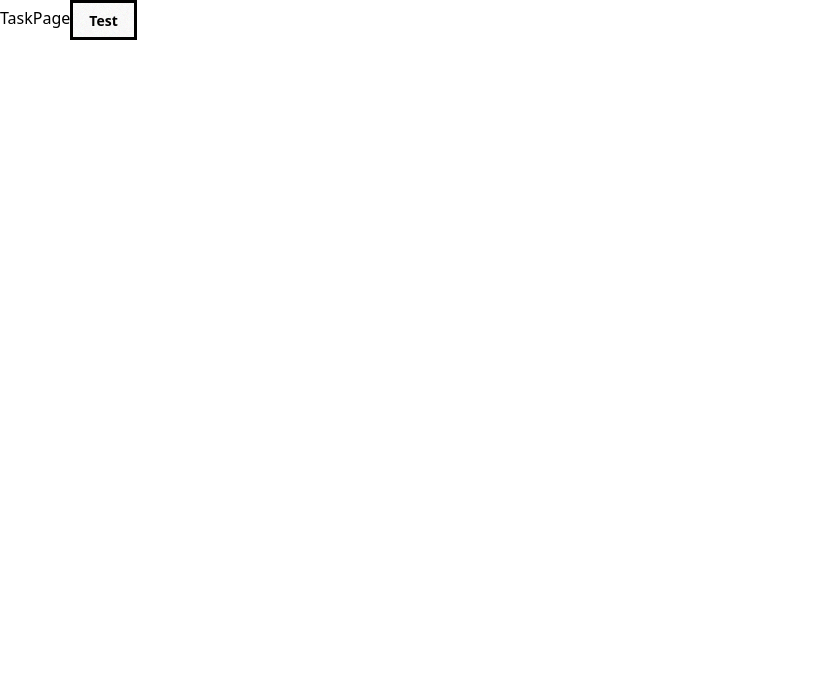
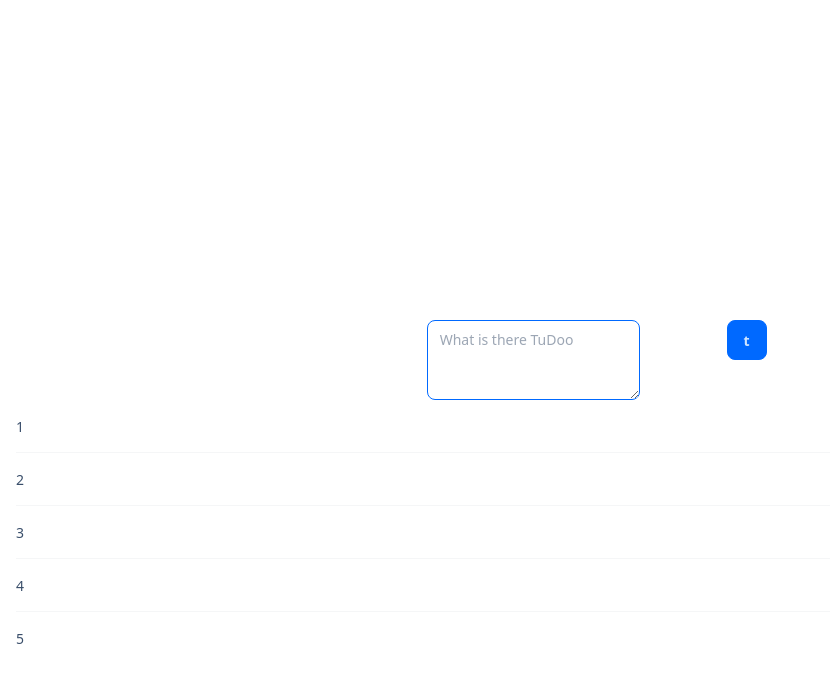
Before and after one commit to IsaacNetti/NextLearning, a Next.js app in the folder tudoo/: page / in a window 1280 px wide. Shown: the top 682 px of the page, without its empty margins (0-830 px from the left). Built offline with nearby package versions, Linux system fonts and the light colour scheme.

Commit message:
Starting to format page

```diff
--- a/tudoo/app/components/addTask.tsx
+++ /dev/null
@@ -1,9 +0,0 @@
-import React from 'react'
-
-const AddTask = () => {
-  return (
-    <button className="btn btn-primary">Test</button>
-  )
-}
-
-export default AddTask
--- /dev/null
+++ b/tudoo/app/components/addTaskButton.tsx
@@ -0,0 +1,10 @@
+'use client'
+import React from 'react'
+
+const AddTaskButton = () => {
+  return (
+    <button className="btn btn-primary col-start-4 row-start-5 justify-self-center">t</button>
+  )
+}
+
+export default AddTaskButton
--- /dev/null
+++ b/tudoo/app/components/addTaskText.tsx
@@ -0,0 +1,14 @@
+import React from 'react'
+import AddTaskButton from './addTaskButton'
+
+
+const AddTaskText = () => {
+  return (
+    <div className="grid w-full grid-cols-6 grid-rows-5">
+      <textarea placeholder="What is there TuDoo" className="textarea textarea-primary col-start-3 row-start-5"></textarea>
+        <AddTaskButton/>
+    </div>
+  )
+}
+
+export default AddTaskText
--- /dev/null
+++ b/tudoo/app/components/taskList.tsx
@@ -0,0 +1,15 @@
+import React from 'react'
+
+const TaskList = () => {
+  return (
+    <ul className='list'>
+      <li className='list-row'>1</li>
+      <li className='list-row'>2</li>
+      <li className='list-row'>3</li>
+      <li className='list-row'>4</li>
+      <li className='list-row'>5</li>
+    </ul>
+  )
+}
+
+export default TaskList
--- /dev/null
+++ b/tudoo/app/css.d.ts
@@ -0,0 +1,5 @@
+// Source - https://stackoverflow.com/a
+// Posted by Elijah Agbedam
+// Retrieved 2025-12-12, License - CC BY-SA 4.0
+
+declare module "*.css"
--- a/tudoo/app/globals.css
+++ b/tudoo/app/globals.css
@@ -1,8 +1,4 @@
 @import "tailwindcss";
-@plugin "daisyui"{
-  themes: winter;
+@plugin "daisyui" {
+  themes: winter --default;
 }
-
-html {
-  data-theme: "winter";
-}
--- a/tudoo/app/page.tsx
+++ b/tudoo/app/page.tsx
@@ -1,13 +1,14 @@
 import Image from "next/image";
 import React from 'react'
-import AddTask from "./components/addTask";
+import AddTaskText from "./components/addTaskText";
+import TaskList from "./components/taskList";
 
 
 const TaskPage = () => {
   return (
     <div>
-      TaskPage
-      <AddTask/>
+      <AddTaskText/>
+      <TaskList/>
     </div>
   )
 }
--- a/tudoo/package.json
+++ b/tudoo/package.json
@@ -9,7 +9,6 @@
     "lint": "eslint"
   },
   "dependencies": {
-    "daisyui": "^5.5.13",
     "next": "16.0.10",
     "react": "19.2.1",
     "react-dom": "19.2.1"
@@ -19,6 +18,7 @@
     "@types/node": "^20",
     "@types/react": "^19",
     "@types/react-dom": "^19",
+    "daisyui": "^5.5.13",
     "eslint": "^9",
     "eslint-config-next": "16.0.10",
     "tailwindcss": "^4.1.18",
```
Also changed, not shown: 2 other files (tests, documents, lock files or other folders).
